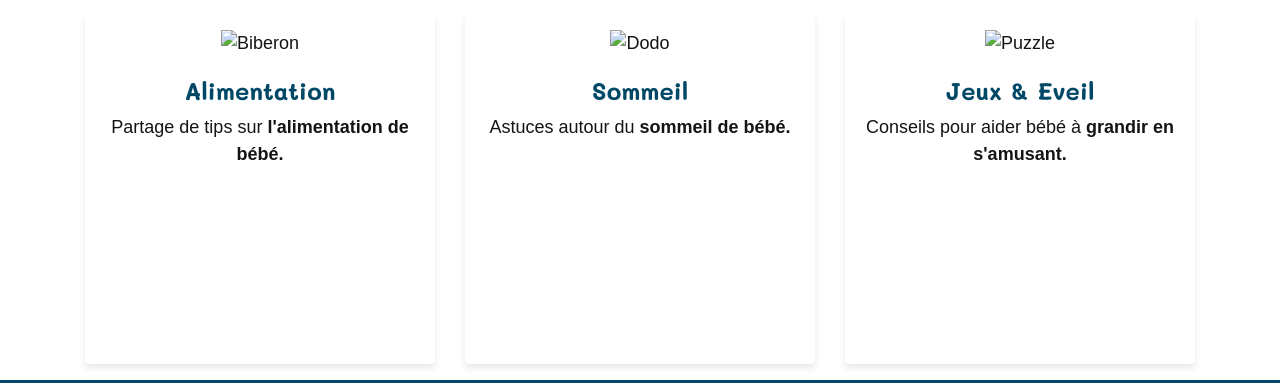
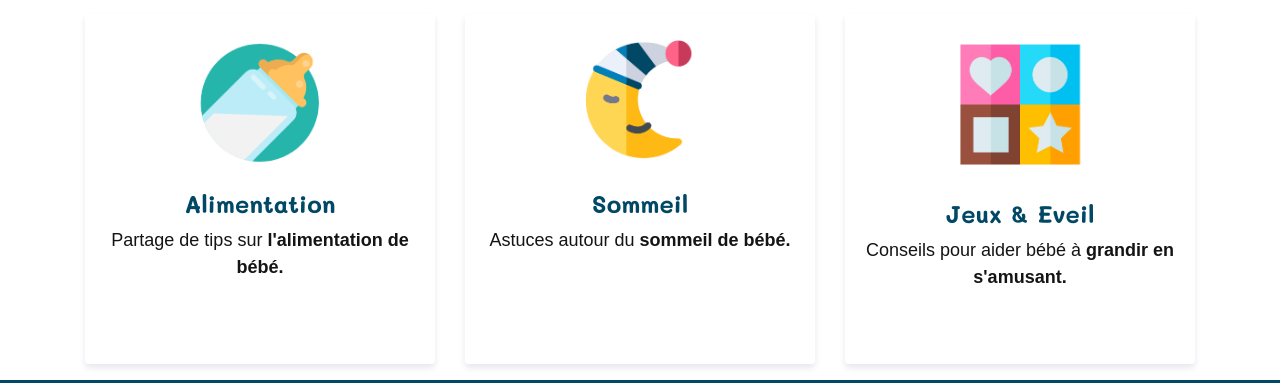
Before and after one commit to marineduf/Infanity, a plain HTML site: page index.html in a window 1280 px wide. Shown: the part 540-923 px from the top of the page. Drawn offline with nearby package versions, Linux system fonts and the light colour scheme; the site is published under a folder, as on GitHub Pages, so addresses that start at the root find nothing; a web font is replaced by a local one.

Commit message:
Update index.html

```diff
--- a/index.html
+++ b/index.html
@@ -30,14 +30,14 @@
 	<div class="row">
 		<div class="col-md-4">
 			<div class="card_white">
-			<img src="/images/baby_bottle.png" alt="Biberon" height="140">
+			<img src="images/baby_bottle.png" alt="Biberon" height="140">
 			<h2>Alimentation</h2>
 			<p>Partage de tips sur <strong>l'alimentation de bébé.</strong></p>
 			</div>
 		</div>
 		<div class="col-md-4">
 			<div class="card_white">
-			<img src="/images/sleep.png" alt="Dodo" height="140">
+			<img src="images/sleep.png" alt="Dodo" height="140">
 			<h2>Sommeil</h2>
 			<p>Astuces autour du <strong>sommeil de bébé.</strong></p>
 			</div>
@@ -45,7 +45,7 @@
 		</div>
 		<div class="col-md-4">
 			<div class="card_white">
-			<img src="/images/games.png" alt="Puzzle" height="150">
+			<img src="images/games.png" alt="Puzzle" height="150">
 			<h2>Jeux & Eveil</h2>
 			<p>Conseils pour aider bébé à <strong>grandir en s'amusant.</strong></p>
 			</div>
```
